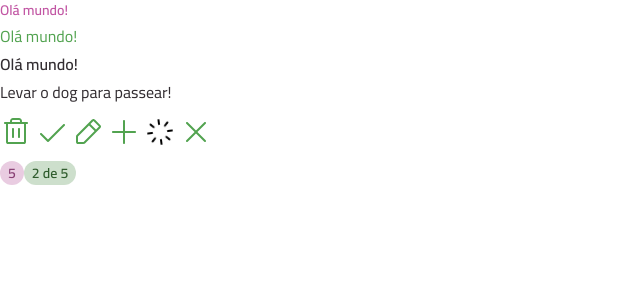
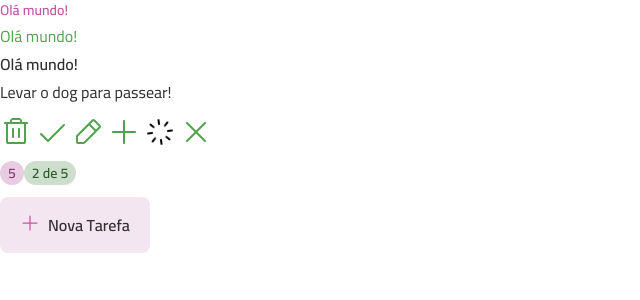
Before and after one commit to DanielNAlves/TO_DO_LIST, a React (Vite) app: page / in a window 1280 px wide. Shown: the top 300 px of the page, without its empty margins (0-640 px from the left). Built offline with nearby package versions, Linux system fonts and the light colour scheme.

Commit message:
feat: Cria e implementa o componente Button
Adiciona o componente Button.tsx com suporte a variantes, tamanhos e estado disabled usando cva. Utiliza o novo componente no App.tsx.

```diff
--- a/src/App.tsx
+++ b/src/App.tsx
@@ -7,6 +7,7 @@
 import XIcon from "./assets/icons/x.svg?react";
 import Icon from "./components/icon";
 import Badge from "./components/badge";
+import Button from "./components/button";
 
 export default function App() {
   return (
@@ -33,6 +34,10 @@
         <Badge variant="secundary">5</Badge>
         <Badge variant="primary">2 de 5</Badge>
       </div>
+
+      <div>
+        <Button icon={PlusIcon}>Nova Tarefa</Button>
+      </div>
     </div>
   );
 }
--- /dev/null
+++ b/src/components/button.tsx
@@ -0,0 +1,86 @@
+import React from "react";
+import Icon from "./icon";
+import Text from "./text";
+import { cva, type VariantProps } from "class-variance-authority";
+
+export const buttonVariants = cva(
+  `
+  flex items- center justify-center cursor-pointer
+  transition rounded-lg group gap-2
+  `,
+  {
+    variants: {
+      variant: {
+        primary: "bg-gray-200 hover:bg-pink-light",
+      },
+      size: {
+        md: "h14 py-4 px-5",
+      },
+      disabled: {
+        true: "opacity-50 cursor-events-none",
+      },
+    },
+    defaultVariants: {
+      variant: "primary",
+      size: "md",
+      disabled: false,
+    },
+  }
+);
+
+export const buttonIconVariants = cva("transition", {
+  variants: {
+    variant: {
+      primary: "fill-pink-base",
+    },
+    size: {
+      md: "w-5 h-5",
+    },
+  },
+  defaultVariants: {
+    variant: "primary",
+    size: "md",
+  },
+});
+
+export const buttonTextVariants = cva("", {
+  variants: {
+    variant: {
+      primary: "text-gray-400",
+    },
+  },
+  defaultVariants: { variant: "primary" },
+});
+
+interface ButtonProps
+  extends Omit<React.ComponentProps<"button">, "size" | "disabled">,
+    VariantProps<typeof buttonVariants> {
+  icon?: React.ComponentProps<typeof Icon>["svg"];
+}
+
+export default function Button({
+  variant,
+  size,
+  disabled,
+  className,
+  children,
+  icon: IconComponent,
+  ...props
+}: ButtonProps) {
+  return (
+    <button
+      className={buttonVariants({ variant, size, disabled, className })}
+      {...props}
+    >
+      {IconComponent && (
+        <Icon
+          svg={IconComponent}
+          className={buttonIconVariants({ variant, size })}
+        />
+      )}
+      <Text variant="body-md-bold" className={buttonTextVariants({ variant })}>
+        {children}
+      </Text>
+    </button>
+  );
+}
```
